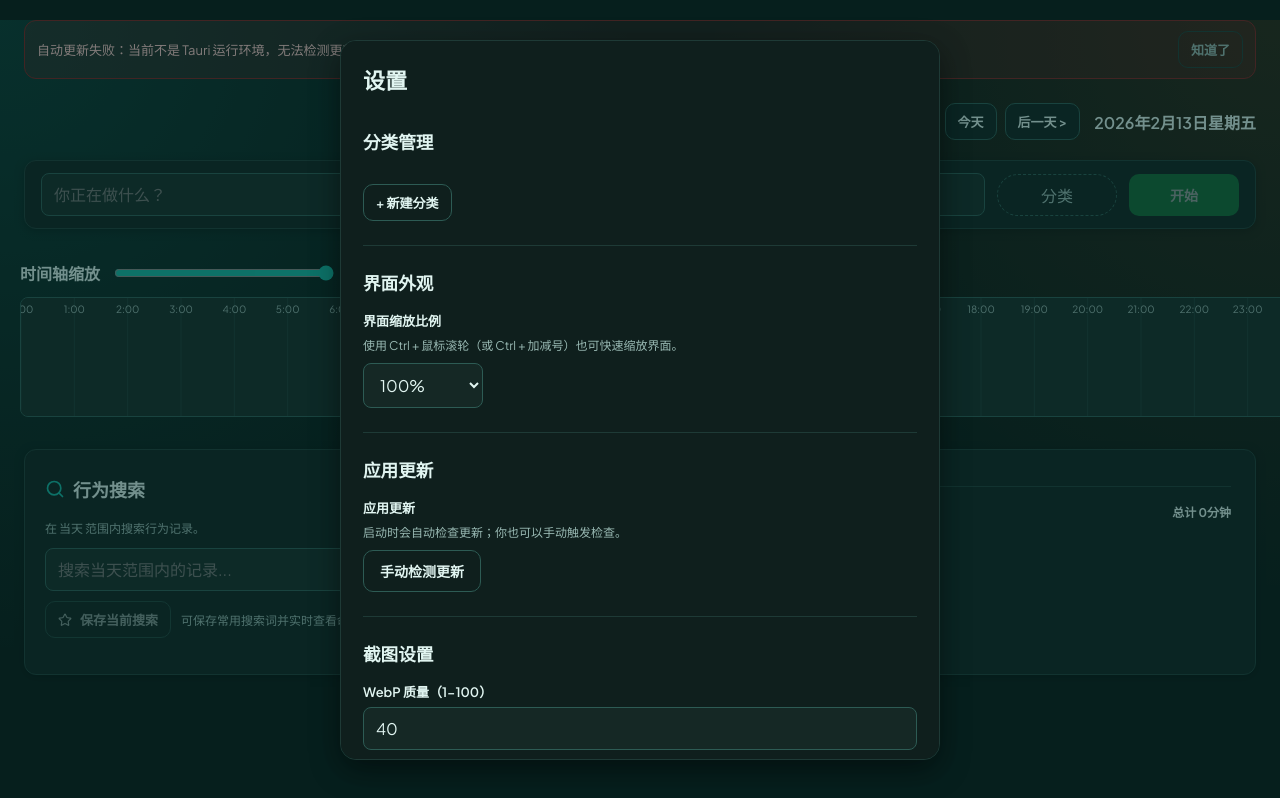
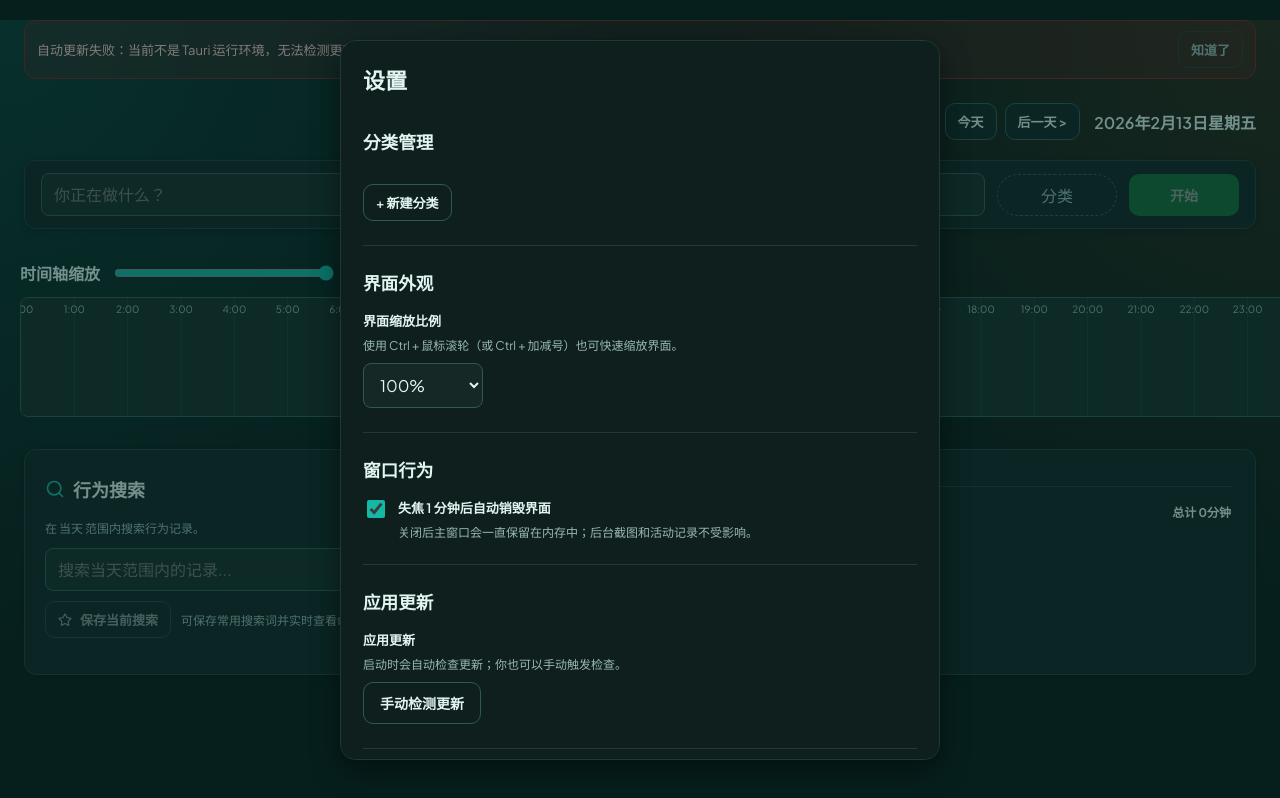
Before and after one commit to roshad/Ro-s-ChronoTrace, a React (Vite) app: page / in a window 1280 px wide. Both pictures are taken after a click on the button "设置". Shown: the top 798 px of the page. Built offline with nearby package versions, Linux system fonts and the light colour scheme.

Commit message:
feat(settings): ✨ 支持关闭窗口失焦自动销毁

```diff
--- a/src/index.css
+++ b/src/index.css
@@ -434,6 +434,25 @@ select {
   background: var(--surface);
   color: var(--text-muted);
   cursor: pointer;
+}
+
+.settings-toggle-row {
+  display: flex;
+  align-items: flex-start;
+  gap: 10px;
+  cursor: pointer;
+}
+
+.settings-toggle-row input {
+  width: 18px;
+  height: 18px;
+  margin-top: 2px;
+  accent-color: var(--primary);
+}
+
+.settings-toggle-row .field-label,
+.settings-toggle-row .field-help {
+  display: block;
 }
 
 .category-inline-list {
--- a/src/pages/TimelineView.tsx
+++ b/src/pages/TimelineView.tsx
@@ -38,6 +38,7 @@ export const TimelineView: React.FC = () => {
     max_width: 960,
     max_file_kb: 50,
     storage_dir: '',
+    auto_destroy_inactive_window: true,
   });
   const [isCheckingUpdate, setIsCheckingUpdate] = useState(false);
 
@@ -215,6 +216,7 @@ export const TimelineView: React.FC = () => {
       max_width: screenshotSettings.max_width,
       max_file_kb: screenshotSettings.max_file_kb,
       storage_dir: screenshotSettings.storage_dir ?? '',
+      auto_destroy_inactive_window: screenshotSettings.auto_destroy_inactive_window,
     });
   }, [screenshotSettings]);
 
@@ -304,8 +306,9 @@ export const TimelineView: React.FC = () => {
         max_width: saved.max_width,
         max_file_kb: saved.max_file_kb,
         storage_dir: saved.storage_dir ?? '',
+        auto_destroy_inactive_window: saved.auto_destroy_inactive_window,
       });
-      alert('截图设置已保存，新设置将在下一次自动截图时生效。');
+      alert('设置已保存；窗口行为立即生效，截图参数将在下一次自动截图时生效。');
       setShowSettings(false);
     },
     onError: (error) => {
@@ -899,6 +902,7 @@ export const TimelineView: React.FC = () => {
       max_width: maxWidth,
       max_file_kb: maxFileKb,
       storage_dir: settingsForm.storage_dir?.trim() || undefined,
+      auto_destroy_inactive_window: settingsForm.auto_destroy_inactive_window,
     });
   };
 
@@ -1096,6 +1100,28 @@ export const TimelineView: React.FC = () => {
 
             <hr style={{ margin: '24px 0', border: 0, borderTop: '1px solid var(--border)' }} />
 
+            <h3 style={{ fontSize: '1.1em', marginBottom: 16 }}>窗口行为</h3>
+            <div className="field">
+              <label className="settings-toggle-row">
+                <input
+                  type="checkbox"
+                  checked={settingsForm.auto_destroy_inactive_window}
+                  onChange={(e) => setSettingsForm((prev) => ({
+                    ...prev,
+                    auto_destroy_inactive_window: e.target.checked,
+                  }))}
+                />
+                <span>
+                  <span className="field-label">失焦 1 分钟后自动销毁界面</span>
+                  <span className="field-help">
+                    关闭后主窗口会一直保留在内存中；后台截图和活动记录不受影响。
+                  </span>
+                </span>
+              </label>
+            </div>
+
+            <hr style={{ margin: '24px 0', border: 0, borderTop: '1px solid var(--border)' }} />
+
             <h3 style={{ fontSize: '1.1em', marginBottom: 16 }}>应用更新</h3>
             <div className="field">
               <label className="field-label">应用更新</label>
--- a/src/services/api.ts
+++ b/src/services/api.ts
@@ -48,6 +48,7 @@ export interface ScreenshotSettings {
   max_width: number;
   max_file_kb: number;
   storage_dir?: string;
+  auto_destroy_inactive_window: boolean;
 }
 
 export interface SearchResult {
```
Also changed, not shown: 2 other files (tests, documents, lock files or other folders).
